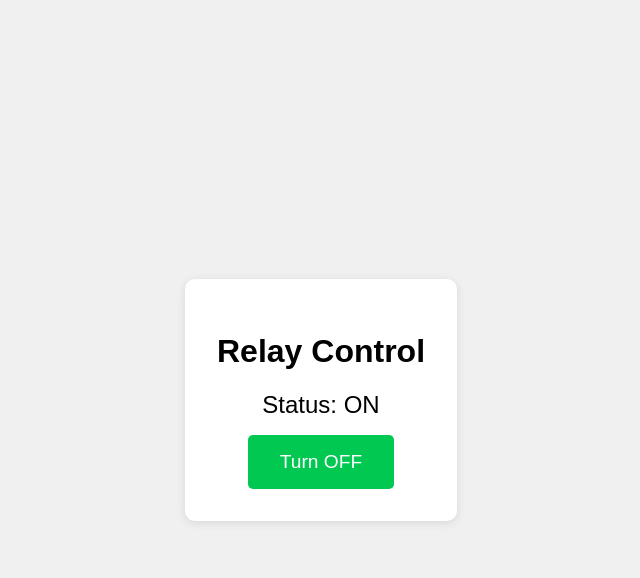
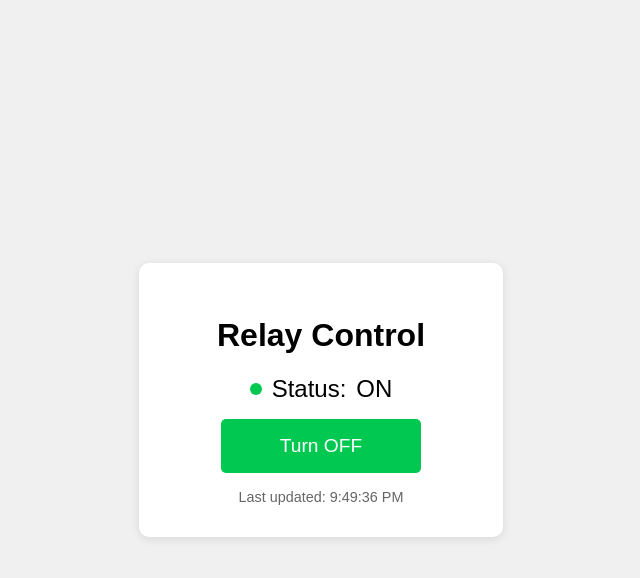
Before and after one commit to SiliconWit/relay-toggle, a plain HTML site: page index.html in a window 1280 px wide. Both pictures are taken after a click on the button "Turn ON". Shown: the whole page, without its empty margins (319-959 px from the left). Drawn offline with nearby package versions, Linux system fonts and the light colour scheme.

Commit message:
Updated index.html

```diff
--- a/index.html
+++ b/index.html
@@ -21,10 +21,27 @@
             border-radius: 10px;
             box-shadow: 0 2px 10px rgba(0,0,0,0.1);
             text-align: center;
+            min-width: 300px;
         }
         .status {
             font-size: 1.5rem;
             margin: 1rem 0;
+            display: flex;
+            align-items: center;
+            justify-content: center;
+            gap: 10px;
+        }
+        .status-indicator {
+            width: 12px;
+            height: 12px;
+            border-radius: 50%;
+            display: inline-block;
+        }
+        .status-online {
+            background-color: #00C851;
+        }
+        .status-offline {
+            background-color: #ff4444;
         }
         .toggle-button {
             padding: 1rem 2rem;
@@ -32,8 +49,13 @@
             border: none;
             border-radius: 5px;
             cursor: pointer;
-            transition: background-color 0.3s;
+            transition: all 0.3s;
             outline: none;
+            width: 200px;
+        }
+        .toggle-button:disabled {
+            opacity: 0.5;
+            cursor: not-allowed;
         }
         .off {
             background-color: #ff4444;
@@ -43,47 +65,105 @@
             background-color: #00C851;
             color: white;
         }
+        .loading {
+            opacity: 0.7;
+            position: relative;
+        }
+        .loading::after {
+            content: "";
+            position: absolute;
+            width: 20px;
+            height: 20px;
+            top: 50%;
+            right: 10px;
+            transform: translateY(-50%);
+            border: 2px solid #ffffff;
+            border-radius: 50%;
+            border-top-color: transparent;
+            animation: spin 1s linear infinite;
+        }
+        .connection-status {
+            font-size: 0.9rem;
+            margin-top: 1rem;
+            color: #666;
+        }
+        @keyframes spin {
+            to { transform: translateY(-50%) rotate(360deg); }
+        }
     </style>
 </head>
 <body>
     <div class="control-panel">
         <h1>Relay Control</h1>
-        <div class="status">Status: <span id="relay-status">OFF</span></div>
+        <div class="status">
+            <span class="status-indicator status-offline" id="connection-indicator"></span>
+            Status: <span id="relay-status">OFF</span>
+        </div>
         <button id="toggle-button" class="toggle-button off">Turn ON</button>
+        <div class="connection-status" id="last-updated">Last updated: Never</div>
     </div>
 
     <script>
         let relayState = false;
+        let isOnline = false;
 
-        function updateUI(state) {
+        function updateUI(state, loading = false) {
             const button = $('#toggle-button');
             const status = $('#relay-status');
 
             relayState = state;
 
-            if (state) {
-                button.removeClass('off').addClass('on');
-                button.text('Turn OFF');
-                status.text('ON');
+            // Update button state
+            button.removeClass('on off loading');
+            button.prop('disabled', loading);
+
+            if (loading) {
+                button.addClass(state ? 'on' : 'off').addClass('loading');
             } else {
-                button.removeClass('on').addClass('off');
-                button.text('Turn ON');
-                status.text('OFF');
+                button.addClass(state ? 'on' : 'off');
             }
+
+            button.text(state ? 'Turn OFF' : 'Turn ON');
+            status.text(state ? 'ON' : 'OFF');
+
+            // Update last updated time
+            $('#last-updated').text('Last updated: ' + new Date().toLocaleTimeString());
         }
 
-        $('#toggle-button').click(function() {
-            // Toggle state
+        function updateConnectionStatus(online) {
+            isOnline = online;
+            const indicator = $('#connection-indicator');
+            indicator.removeClass('status-online status-offline')
+                    .addClass(online ? 'status-online' : 'status-offline');
+        }
+
+        function toggleRelay() {
+            const button = $('#toggle-button');
             const newState = !relayState;
-            updateUI(newState);
 
-            // Save state to localStorage
-            localStorage.setItem('relayState', newState);
-        });
+            // Disable button and show loading state
+            updateUI(newState, true);
+
+            // Simulate network delay (replace this with actual API call)
+            setTimeout(() => {
+                updateUI(newState, false);
+                localStorage.setItem('relayState', newState);
+                updateConnectionStatus(true);
+            }, 1000);
+        }
+
+        $('#toggle-button').click(toggleRelay);
 
         // Initialize state from localStorage
         const savedState = localStorage.getItem('relayState') === 'true';
         updateUI(savedState);
+        updateConnectionStatus(true);
+
+        // Simulate periodic connection check (replace with actual check)
+        setInterval(() => {
+            const online = Math.random() > 0.1; // 90% chance of being online
+            updateConnectionStatus(online);
+        }, 5000);
     </script>
 </body>
 </html>
```
